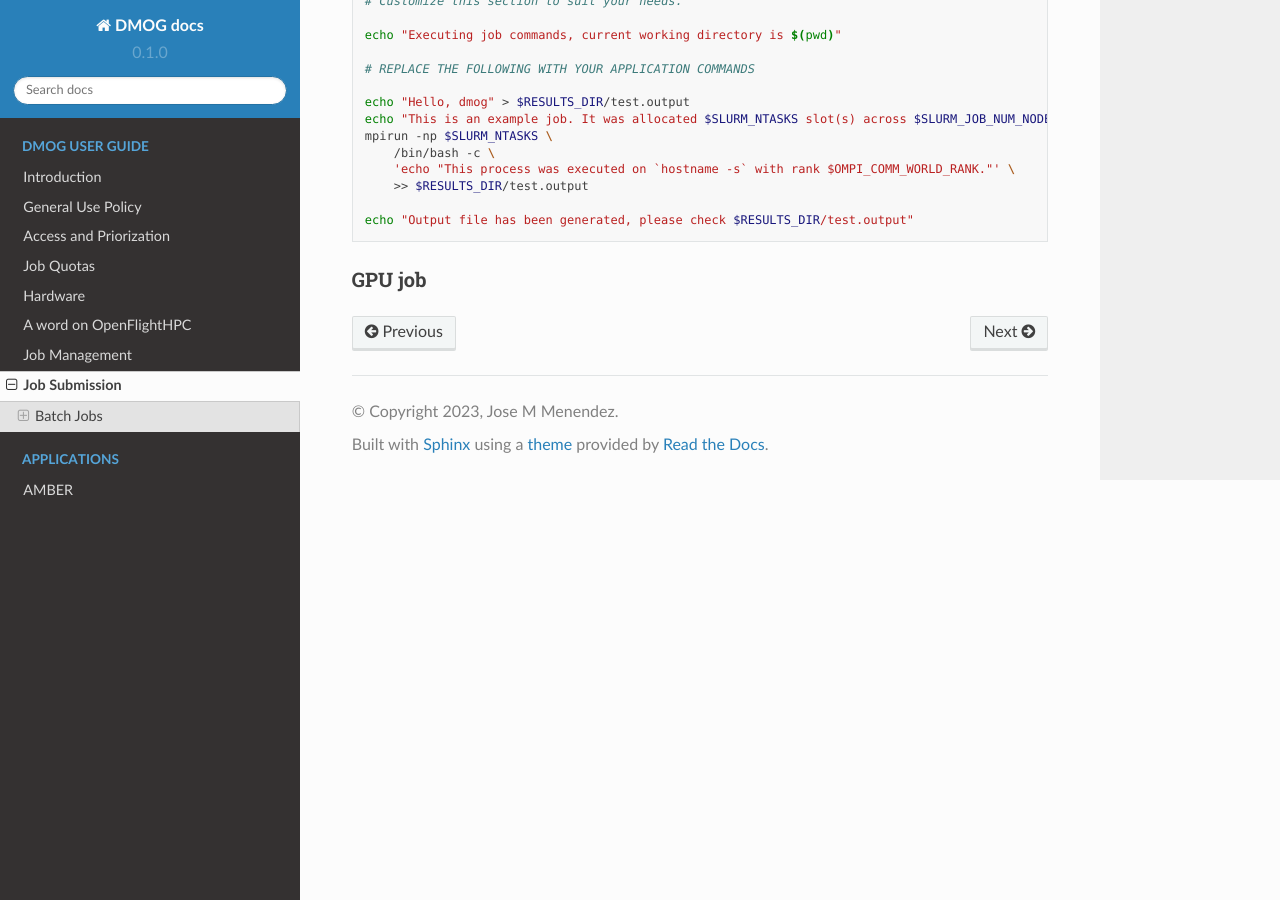
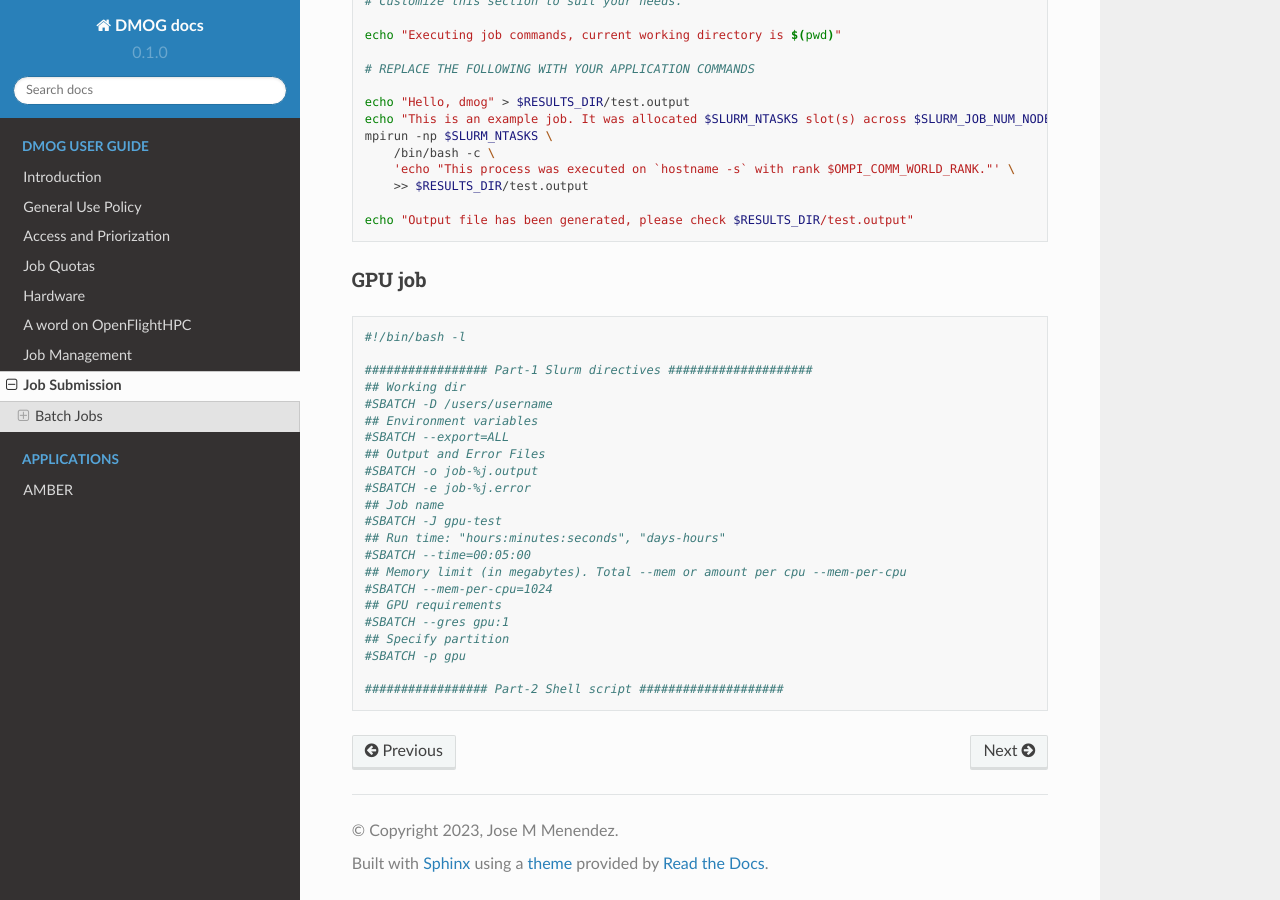
Before and after one commit to jm130/dmogdocs, a Sphinx documentation site: the page built from docs/source/user/jobsubmission.rst, in a window 1280 px wide and 900 px high, scrolled down 3030 px. Built offline with Sphinx 7.4.7 and the Read the Docs theme 2.0.0, drawn with Linux system fonts in a browser that asks for light colours.

Commit message:
Update jobsubmission.rst

```diff
--- a/docs/source/user/jobsubmission.rst
+++ b/docs/source/user/jobsubmission.rst
@@ -188,3 +188,28 @@ Parallel (mpi) job
 
 GPU job
 ~~~~~~~
+
+.. code-block:: bash
+
+   #!/bin/bash -l
+
+   ################# Part-1 Slurm directives ####################
+   ## Working dir
+   #SBATCH -D /users/username
+   ## Environment variables
+   #SBATCH --export=ALL
+   ## Output and Error Files
+   #SBATCH -o job-%j.output
+   #SBATCH -e job-%j.error
+   ## Job name
+   #SBATCH -J gpu-test
+   ## Run time: "hours:minutes:seconds", "days-hours"
+   #SBATCH --time=00:05:00
+   ## Memory limit (in megabytes). Total --mem or amount per cpu --mem-per-cpu
+   #SBATCH --mem-per-cpu=1024
+   ## GPU requirements
+   #SBATCH --gres gpu:1
+   ## Specify partition
+   #SBATCH -p gpu
+
+   ################# Part-2 Shell script ####################
```
